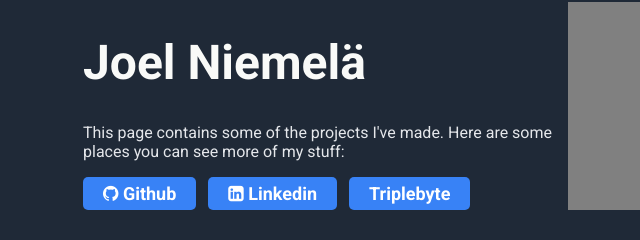
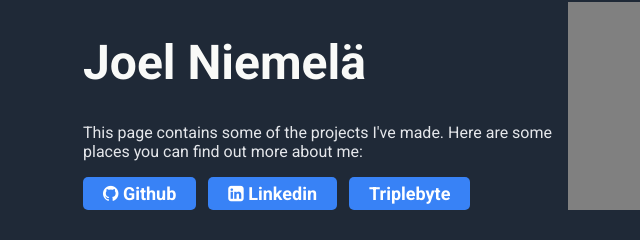
Before and after one commit to JoelNiemela/JoelNiemela.github.io, a plain HTML site: page index.html in a window 1280 px wide. Shown: the part 118-358 px from the top of the page, 77-717 px from the left. Drawn offline with Linux system fonts and the light colour scheme.

Commit message:
Update hero text

```diff
--- a/index.html
+++ b/index.html
@@ -20,7 +20,7 @@
 		<div class="hero">
 			<div class="hero-text">
 				<h1 class="hero-header">Joel Niemelä</h1>
-				<p class="hero-subtext">This page contains some of the projects I've made. Here are some places you can see more of my stuff:</p>
+				<p class="hero-subtext">This page contains some of the projects I've made. Here are some places you can find out more about me:</p>
 				<div class="links">
 					<a href="https://github.com/JoelNiemela" class="btn-primary">
 						<i class="fa fa-github"></i>
```
